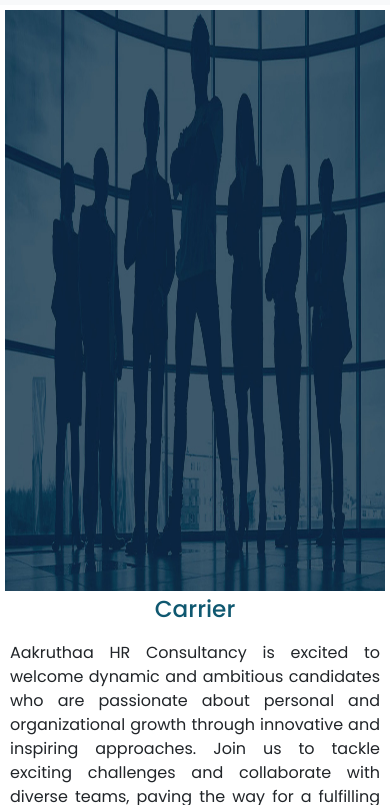
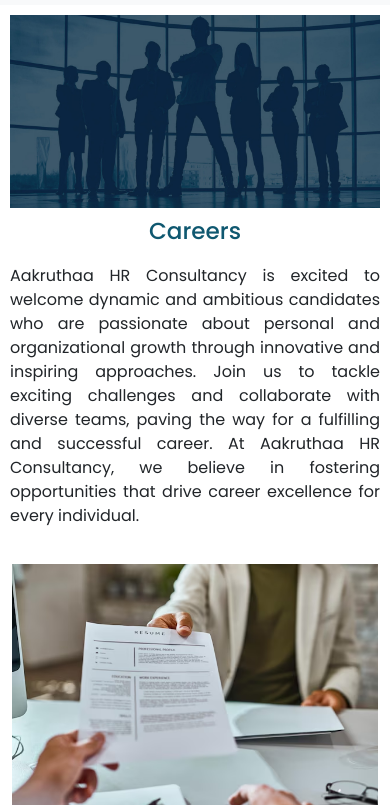
Before and after one commit to Ranjith683/aakruthaa, a plain HTML site: page careers.html in a window 390 px wide. Shown: the part 67-872 px from the top of the page. Drawn offline with nearby package versions, Linux system fonts and the light colour scheme.

Commit message:
responsive img

```diff
--- a/careers.html
+++ b/careers.html
@@ -114,7 +114,7 @@
                             </ul>
                         </li>
                         <li class="nav-item">
-                            <a class="nav-link" href="careers.html">Carriers</a>
+                            <a class="nav-link" href="careers.html">Careers</a>
                         </li>
                         <li class="nav-item">
                             <a class="nav-link" href="reviews.html">Reviews</a>
@@ -128,9 +128,9 @@
         </nav>
     </div>
 
-    <div class="container-fluid" id="carrier">
+    <div class="container-fluid" id="career">
         <img src="carrer.jpg">
-        <h3>Carrier</h3>
+        <h3>Careers</h3>
         <p>Aakruthaa HR Consultancy is excited to welcome dynamic and ambitious candidates who are passionate about
             personal and
             organizational growth through innovative and inspiring approaches. Join us to tackle exciting challenges and
--- a/style.css
+++ b/style.css
@@ -213,6 +213,10 @@
         display: none;
     }
 
+    #stickytop {
+        background-color: rgb(15, 88, 112);
+    }
+
     .image-container .content h5 {
         display: none;
         /* Larger font size for medium devices */
@@ -424,6 +428,11 @@
     .header-top-bar-content ul li {
         font-size: 0.9rem;
     }
+
+    #career img {
+        max-width: 100%;
+
+    }
 }
 
 @media (max-width: 1024px) {
@@ -455,23 +464,22 @@
     }
 }
 
-#carrier {
+#career {
     padding: 0px;
 }
 
-#carrier img {
+#career img {
     width: 100%;
-    height: 70vh;
-    padding-bottom: 20px;
-    padding: 5px;
+    height: auto;
+    padding: 10px;
 }
 
-#carrier h3 {
+#career h3 {
     color: rgb(15, 88, 112);
     text-align: center;
 }
 
-#carrier p {
+#career p {
     padding: 10px;
     text-align: justify;
 }
```
Also changed, not shown: index.html (+3 -3 lines), reviews.html (+1 -1 lines), services.html (+1 -1 lines).
